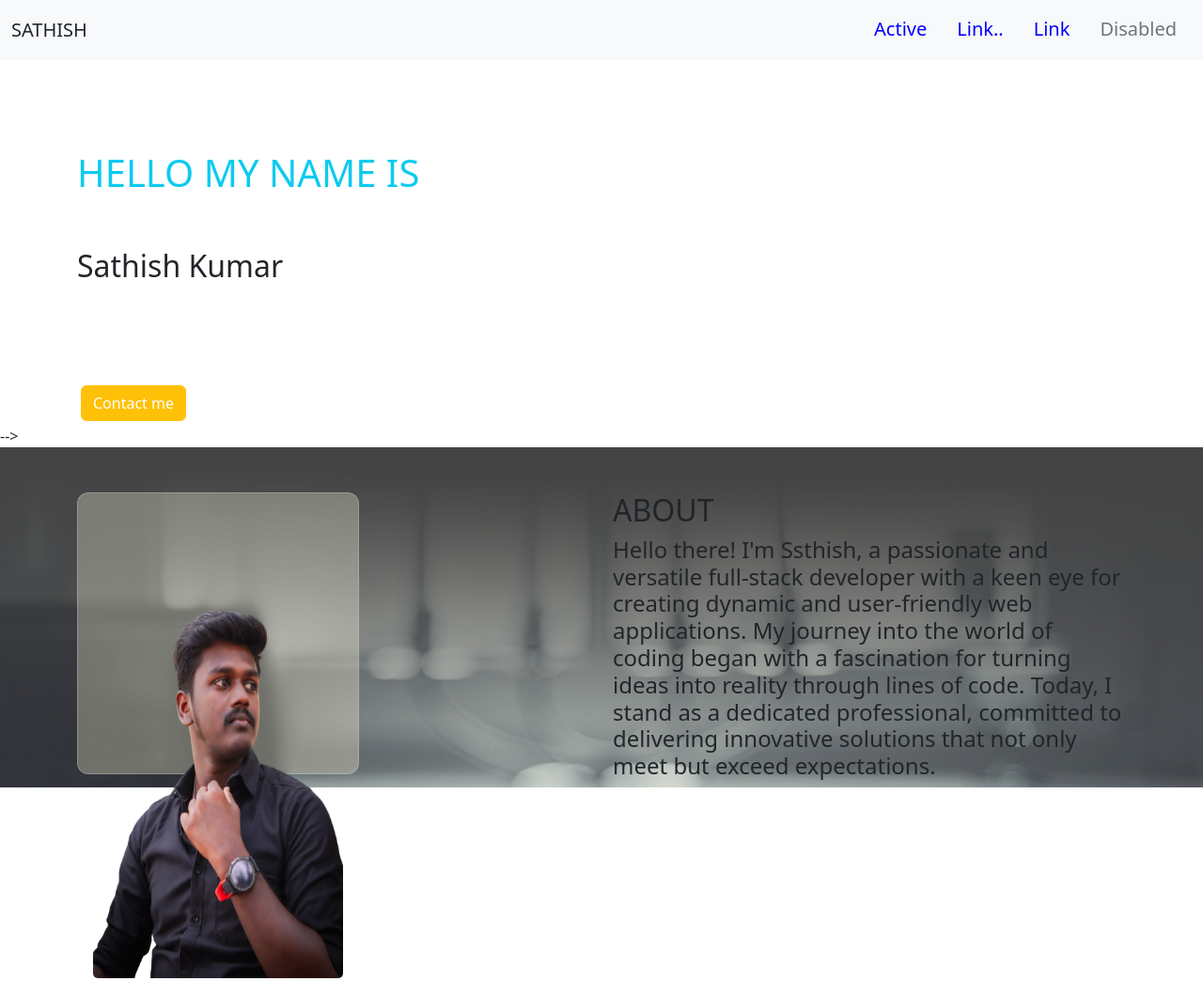
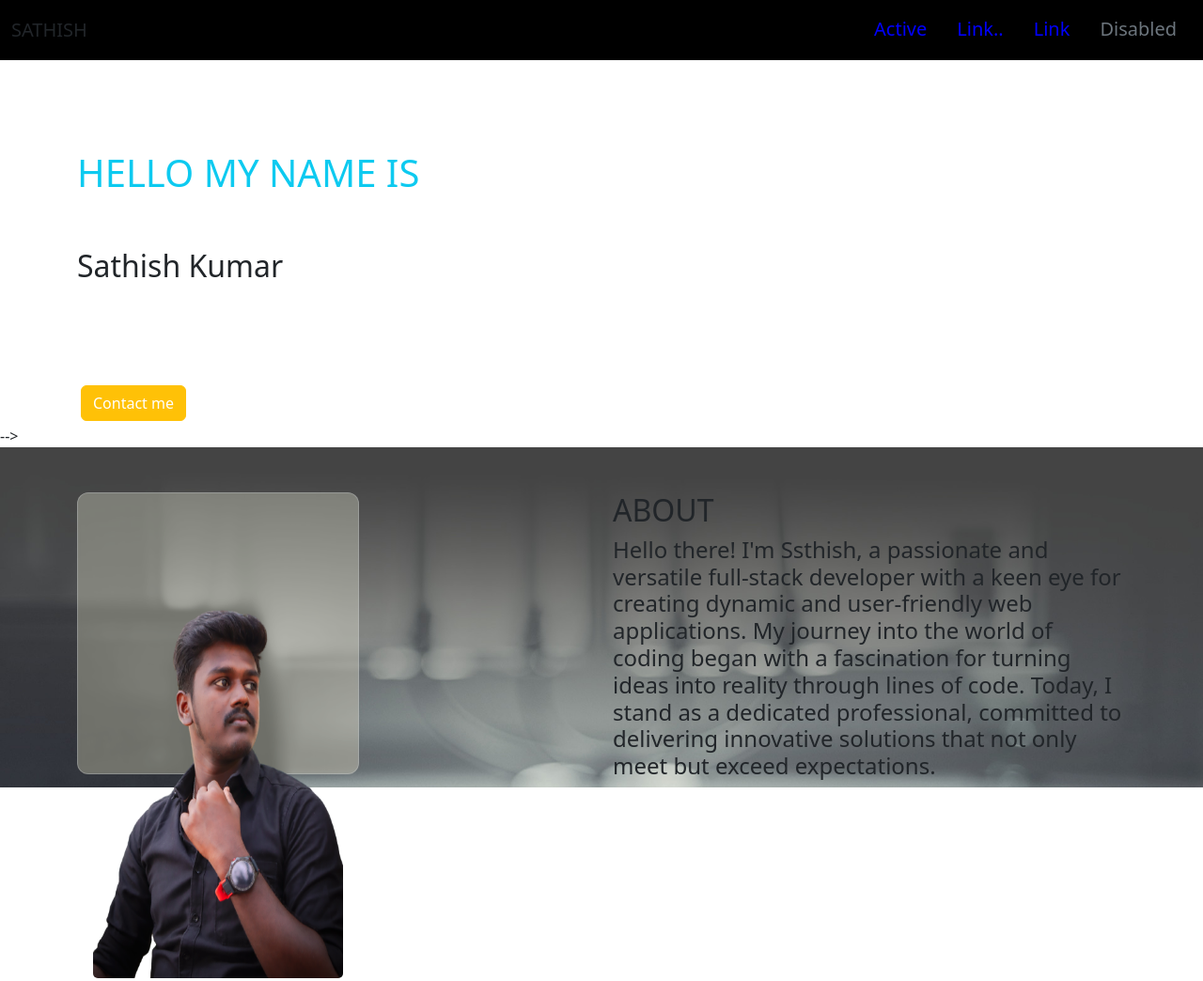
Before and after one commit to sathish2003-pixel/Portfolio, a plain HTML site: page index.html in a window 1280 px wide. Shown: the whole page at 94% size. Drawn offline with nearby package versions, Linux system fonts and the light colour scheme.

Commit message:
navbar colour added

```diff
--- a/index.html
+++ b/index.html
@@ -18,7 +18,9 @@
 
 /**nav bar style*/
 
-
+.navbar{
+  background-color: black;
+}
 .navbar a {
 
     font-size: 20px;
@@ -80,7 +82,7 @@
 </head>
 <!--nav bar started-->
 
-     <nav class="navbar navbar-expand-lg bg-light">
+     <nav class="navbar navbar-expand-lg ">
         <div class="container-fluid">
           <a class="navbar-brand text-dark" href="#">SATHISH</a>
           <button class="navbar-toggler" type="button" data-bs-toggle="collapse" data-bs-target="#navbarTogglerDemo02" aria-controls="navbarTogglerDemo02" aria-expanded="false" aria-label="Toggle navigation">
```
